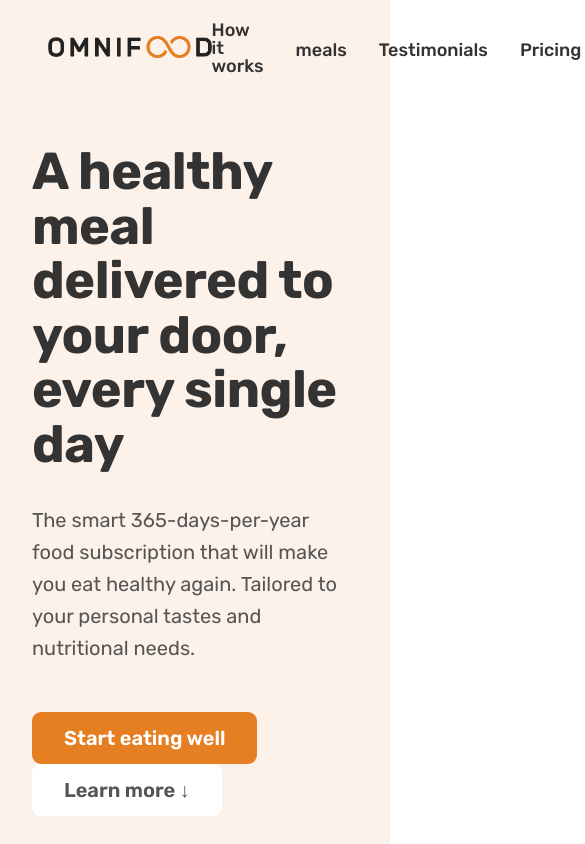
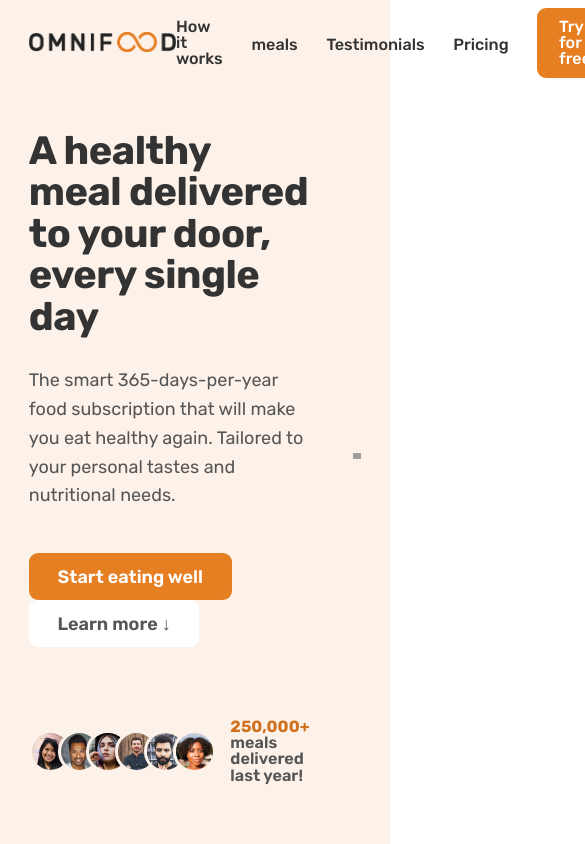
Before and after one commit to AliAbukahil/Omnifood-App, a website: page src/index.html in a window 390 px wide. Shown: the top 844 px of the page, 585 px wide, since content can reach past the window. Drawn offline with nearby package versions, Linux system fonts and the light colour scheme; files that its build step writes are made by us from their sources; grey boxes are pictures that could not be loaded.

Commit message:
Responding to landscape tablets

```diff
--- a/src/scss/abstract/_mixins.scss
+++ b/src/scss/abstract/_mixins.scss
@@ -1,4 +1,12 @@
 // Media Query Manager
+
+/*  rem and em do NOT depend on html font-size in media queries! Instead. 1rem = 1em = 16px */
+
+// rem === the root font-size
+// em  === basically means the current font-size
+
+/*
+Why we use em instead of rem in media Queries, because REM has some bugs in some browsers when used in media queries and therefore we should not use REM in media queries but EM instead */
 
 /*
 0 => 600px: phone
@@ -37,6 +45,15 @@ $breakpoints argument choices:
     }
   }
 
+  /* Note: this BP is only for this app, don't take in count
+  in future Apps */
+  @if $breakpoints == small-desktop {
+    @media only screen and (max-width: 84rem) {
+      // 1344px / 16 = 84em
+      @content;
+    }
+  }
+
   @if $breakpoints == big-desktop {
     @media only screen and (min-width: 112.5em) {
       /* 💥 NOTE this one min(minimum) not max(maximum), cuz the minimum
--- a/src/scss/base/_base.scss
+++ b/src/scss/base/_base.scss
@@ -16,6 +16,11 @@ html {
   /* 10px / 16px = 0.625 = 62.5% */
   /*  Percentage of user's browser font-size settings */
   font-size: 62.5%;
+
+  @include respond(tab-land) {
+    /* 9px / 16px */
+    font-size: 56.25%;
+  }
 }
 
 body {
--- a/src/scss/base/_typography.scss
+++ b/src/scss/base/_typography.scss
@@ -17,18 +17,30 @@ body {
   font-size: 5.2rem;
   line-height: 1.05;
   margin-bottom: 3.2rem;
+
+  @include respond(small-desktop) {
+    font-size: 4.4rem;
+  }
 }
 
 .heading-secondary {
   font-size: 4.4rem;
   line-height: 1.2;
   margin-bottom: 9.6rem;
+
+  @include respond(tab-land) {
+    font-size: 3.6rem;
+  }
 }
 
 .heading-tertiary {
   font-size: 2.9rem;
   line-height: 1.2;
   margin-bottom: 3.2rem;
+
+  @include respond(tab-land) {
+    font-size: 2.4rem;
+  }
 }
 
 .subheading {
--- a/src/scss/components/_hero.scss
+++ b/src/scss/components/_hero.scss
@@ -10,6 +10,14 @@
     grid-template-columns: 1fr 1fr;
     gap: 9.6rem;
     align-items: center;
+
+    @include respond(small-desktop) {
+      max-width: 120rem;
+    }
+
+    @include respond(tab-land) {
+      gap: 4.8rem;
+    }
   }
 
   &__hero-description {
--- a/src/scss/components/_testimonial.scss
+++ b/src/scss/components/_testimonial.scss
@@ -6,6 +6,10 @@
 
   &__container {
     padding: 9.6rem;
+
+    @include respond(tab-land) {
+      padding: 9.6rem 3.2rem;
+    }
   }
 
   &__testimonials {
@@ -42,6 +46,10 @@
   gap: 1.6rem;
   padding: 1.6rem;
 
+  @include respond(small-desktop) {
+    grid-template-columns: repeat(2, 1fr);
+  }
+
   &__item {
     overflow: hidden;
   }
--- a/src/scss/layout/_grid.scss
+++ b/src/scss/layout/_grid.scss
@@ -10,12 +10,22 @@
   /* this property trick will center the container on the page */
   margin: 0 auto;
   padding: 0 3.2rem;
+
+  /*   @include respond(phone) {
+    max-width: 40rem;
+    padding: 0;
+  } */
 }
 
 .grid {
   display: grid;
   column-gap: 6.4rem;
   row-gap: 9.6rem;
+
+  @include respond(tab-land) {
+    column-gap: 4.8rem;
+    row-gap: 6.4rem;
+  }
 }
 
 .grid:not(:last-child) {
--- a/src/scss/layout/_header.scss
+++ b/src/scss/layout/_header.scss
@@ -8,6 +8,10 @@
   height: 9.6rem;
   padding: 0 4.8rem;
 
+  @include respond(tab-land) {
+    padding: 0 3.2rem;
+  }
+
   &__logo {
     height: 2.2rem;
   }
--- a/src/scss/layout/_navigation.scss
+++ b/src/scss/layout/_navigation.scss
@@ -5,7 +5,11 @@
     list-style: none;
     display: flex;
     align-items: center;
-    gap: 3.2rem;
+    gap: 4.8rem;
+
+    @include respond(tab-land) {
+      gap: 3.2rem;
+    }
   }
 
   &--link:link,
```
